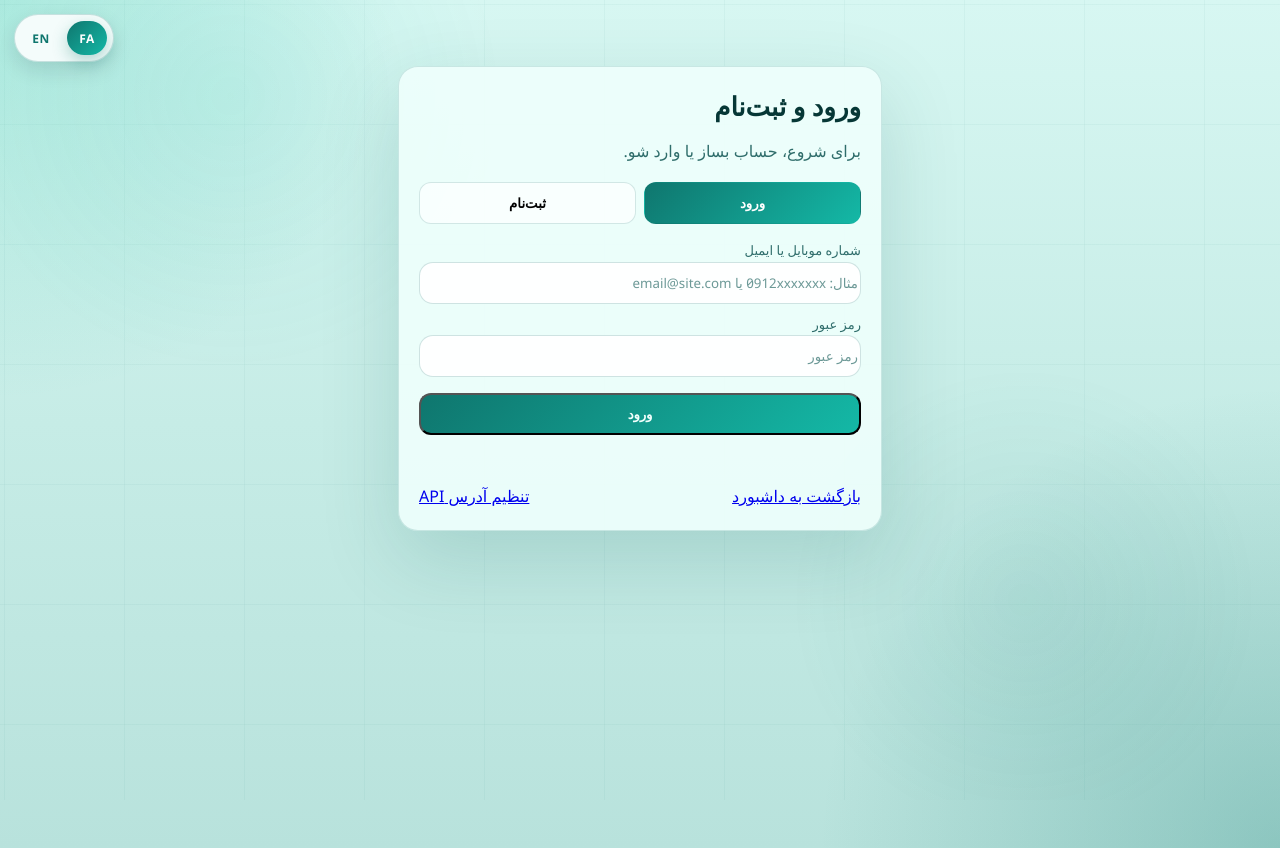
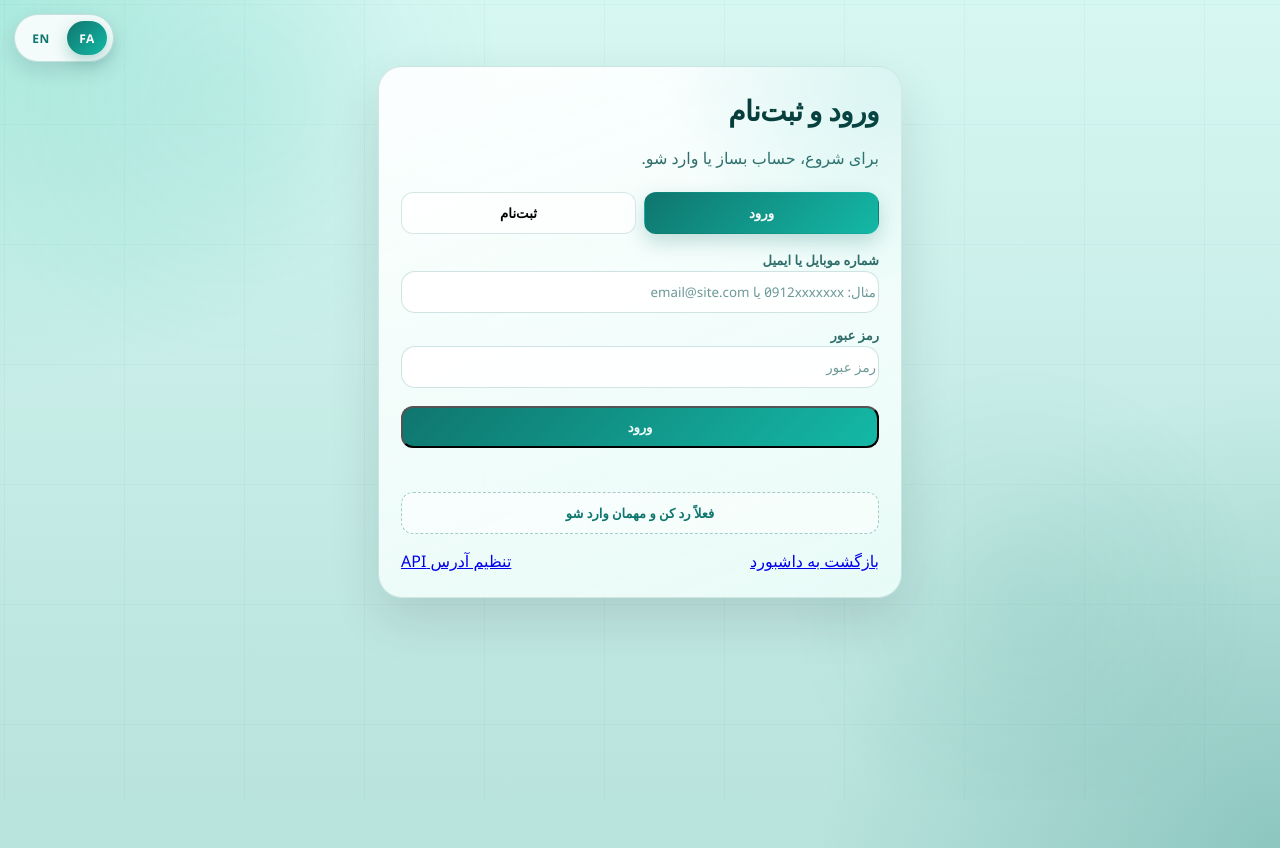
Before and after one commit to Calisia2vpn/Calisia2vpn, a plain HTML site: page auth.html in a window 1280 px wide. Drawn offline with Linux system fonts and the light colour scheme.

Commit message:
Improve auth page UX and add guest skip mode

```diff
--- a/auth-guard.js
+++ b/auth-guard.js
@@ -1,11 +1,14 @@
 (function () {
   const TOKEN_KEY = 'accessToken';
+  const GUEST_KEY = 'guestMode';
   const API_BASE_KEY = 'apiBaseUrl';
   const PUBLIC_PAGES = new Set(['auth.html']);
   const page = (window.location.pathname.split('/').pop() || 'index.html').toLowerCase();
   const apiBase = window.__APP_CONFIG?.API_BASE_URL || localStorage.getItem(API_BASE_KEY) || '/api';
 
   if (PUBLIC_PAGES.has(page)) return;
+
+  if (localStorage.getItem(GUEST_KEY) === '1') return;
 
   const token = localStorage.getItem(TOKEN_KEY);
   if (!token) {
--- a/auth-ui.js
+++ b/auth-ui.js
@@ -2,6 +2,7 @@
   const API_BASE_KEY = 'apiBaseUrl';
   const TOKEN_KEY = 'accessToken';
   const USER_KEY = 'currentUser';
+  const GUEST_KEY = 'guestMode';
 
   function apiBase() {
     return window.__APP_CONFIG?.API_BASE_URL || localStorage.getItem(API_BASE_KEY) || '/api';
@@ -35,6 +36,7 @@
   }
 
   function persistAuth(payload) {
+    localStorage.removeItem(GUEST_KEY);
     localStorage.setItem(TOKEN_KEY, payload.accessToken);
     if (payload.user) localStorage.setItem(USER_KEY, JSON.stringify(payload.user));
   }
@@ -115,7 +117,18 @@
     setMessage('آدرس API ذخیره شد ✅', 'success');
   }
 
+  function onSkipAuth() {
+    localStorage.setItem(GUEST_KEY, '1');
+    localStorage.removeItem(TOKEN_KEY);
+    localStorage.removeItem(USER_KEY);
+    window.location.href = 'index.html';
+  }
+
   window.addEventListener('load', async () => {
+    if (localStorage.getItem(GUEST_KEY) === '1') {
+      window.location.href = 'index.html';
+      return;
+    }
     if (await validateCurrentSession()) {
       window.location.href = 'index.html';
       return;
@@ -126,5 +139,6 @@
     document.getElementById('registerForm')?.addEventListener('submit', onRegister);
     document.getElementById('loginForm')?.addEventListener('submit', onLogin);
     document.getElementById('apiHintLink')?.addEventListener('click', onApiHint);
+    document.getElementById('skipAuthBtn')?.addEventListener('click', onSkipAuth);
   });
 })();
--- a/auth.html
+++ b/auth.html
@@ -9,22 +9,52 @@
     <title>ورود / ثبت‌نام</title>
     <link rel="stylesheet" href="style.css">
     <style>
-        .auth-shell { max-width: 520px; margin: 48px auto; padding: 18px; }
-        .auth-card { background: var(--surface); border: 1px solid var(--border); border-radius: 20px; padding: 20px; box-shadow: var(--shadow); }
-        .auth-title { margin: 0 0 8px; font-size: 26px; }
-        .auth-subtitle { margin: 0 0 18px; color: var(--text-muted); }
-        .auth-tabs { display: grid; grid-template-columns: 1fr 1fr; gap: 8px; margin-bottom: 16px; }
-        .auth-tab { border: 1px solid var(--border); border-radius: 12px; background: rgba(255,255,255,0.65); padding: 10px; font-weight: 700; cursor: pointer; }
-        .auth-tab.active { background: linear-gradient(135deg, #0f766e, #14b8a6); color: #fff; border-color: transparent; }
-        .auth-form { display: none; gap: 10px; }
+        .auth-shell { max-width: 560px; margin: 48px auto; padding: 18px; }
+        .auth-card {
+            background: linear-gradient(160deg, rgba(255,255,255,0.92), rgba(240,255,251,0.84));
+            border: 1px solid var(--border);
+            border-radius: 24px;
+            padding: 22px;
+            box-shadow: 0 22px 50px rgba(15, 23, 42, 0.12);
+            position: relative;
+            overflow: hidden;
+        }
+        .auth-card::before {
+            content: '';
+            position: absolute;
+            inset: 0;
+            background: radial-gradient(circle at top right, rgba(20,184,166,0.14), transparent 32%);
+            pointer-events: none;
+        }
+        .auth-title { margin: 0 0 8px; font-size: 28px; letter-spacing: -0.02em; }
+        .auth-subtitle { margin: 0 0 18px; color: var(--text-muted); line-height: 1.9; }
+        .auth-tabs { display: grid; grid-template-columns: 1fr 1fr; gap: 8px; margin-bottom: 16px; position: relative; z-index: 1; }
+        .auth-tab { border: 1px solid var(--border); border-radius: 12px; background: rgba(255,255,255,0.72); padding: 10px; font-weight: 700; cursor: pointer; }
+        .auth-tab.active { background: linear-gradient(135deg, #0f766e, #14b8a6); color: #fff; border-color: transparent; box-shadow: 0 8px 20px rgba(15,118,110,0.24); }
+        .auth-form { display: none; gap: 12px; position: relative; z-index: 1; }
         .auth-form.active { display: grid; }
-        .auth-form label { font-size: 13px; color: var(--text-muted); }
-        .auth-form input { width: 100%; }
+        .auth-form label { font-size: 13px; color: var(--text-muted); font-weight: 600; }
+        .auth-form input { width: 100%; background: rgba(255,255,255,0.86); }
         .auth-submit { margin-top: 6px; }
         .auth-message { min-height: 24px; margin-top: 10px; font-size: 13px; }
         .auth-message.error { color: #b42318; }
         .auth-message.success { color: #0f766e; }
-        .auth-links { margin-top: 14px; display: flex; justify-content: space-between; gap: 8px; flex-wrap: wrap; }
+        .auth-links { margin-top: 14px; display: flex; justify-content: space-between; gap: 8px; flex-wrap: wrap; position: relative; z-index: 1; }
+        .auth-skip-btn {
+            margin-top: 10px;
+            width: 100%;
+            border: 1px dashed rgba(15,118,110,0.36);
+            border-radius: 12px;
+            padding: 10px 12px;
+            background: rgba(255,255,255,0.52);
+            color: #0f766e;
+            font-size: 13px;
+            font-weight: 700;
+            cursor: pointer;
+        }
+        .auth-skip-btn:hover {
+            background: rgba(20,184,166,0.14);
+        }
     </style>
 </head>
 <body>
@@ -65,6 +95,7 @@
             </form>
 
             <div id="authMessage" class="auth-message"></div>
+            <button id="skipAuthBtn" type="button" class="auth-skip-btn">فعلاً رد کن و مهمان وارد شو</button>
             <div class="auth-links">
                 <a href="index.html">بازگشت به داشبورد</a>
                 <a href="#" id="apiHintLink">تنظیم آدرس API</a>
--- a/i18n.js
+++ b/i18n.js
@@ -72,7 +72,8 @@
     'شماره موبایل یا ایمیل': 'Mobile or Email',
     'بازگشت به داشبورد': 'Back to Dashboard',
     'تنظیم آدرس API': 'Set API Base URL',
-    'خروج از حساب': 'Logout'
+    'خروج از حساب': 'Logout',
+    'فعلاً رد کن و مهمان وارد شو': 'Skip for now and continue as guest'
   };
 
   const faPhraseReplace = [
```
